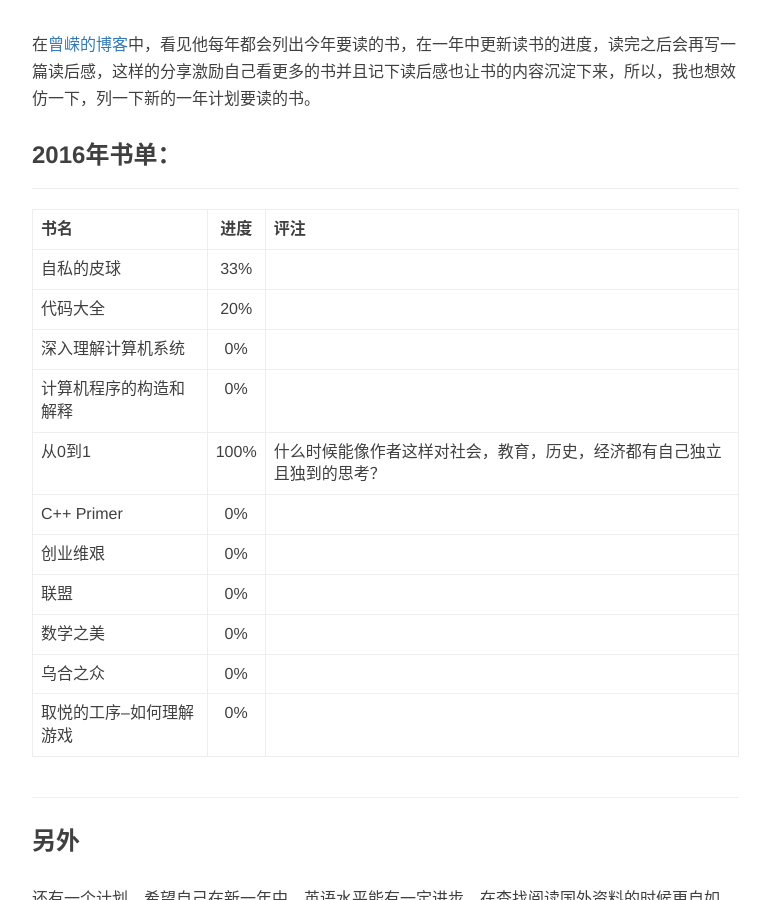
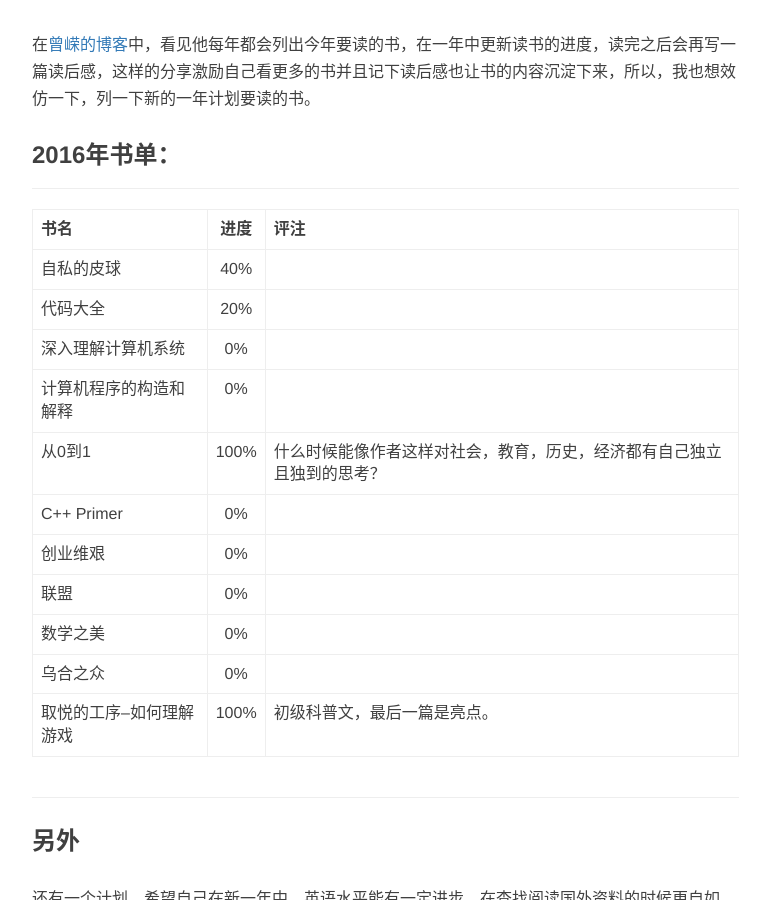
Before and after one commit to sgamerw/sgamerw.github.io, a Jekyll site: the page built from _posts/2015-12-26-reading-plan.md, in a window 1280 px wide and 900 px high, scrolled down 542 px. Shown: the whole window, without its empty margins (233-1003 px from the left). Built offline with Jekyll 4.4.1, drawn with Linux system fonts in a browser that asks for light colours; nearby versions of some CDN libraries; Markdown is read by kramdown in place of the engine named in the settings; comment, search, counter and statistics services are not loaded.

Commit message:
update reading plan

```diff
--- a/_posts/2015-12-26-reading-plan.md
+++ b/_posts/2015-12-26-reading-plan.md
@@ -15,7 +15,7 @@ tags:
 
 书名 | 进度 | 评注
 ----|:-----:|-----
-自私的皮球|33%|
+自私的皮球|40%|
 代码大全|20%|
 深入理解计算机系统|0%|
 计算机程序的构造和解释|0%|
@@ -25,7 +25,7 @@ C++ Primer|0%|
 联盟|0%|
 数学之美|0%|
 乌合之众|0%|
-取悦的工序--如何理解游戏|0%|
+取悦的工序--如何理解游戏|100%|初级科普文，最后一篇是亮点。
 
 ---------
 
```
